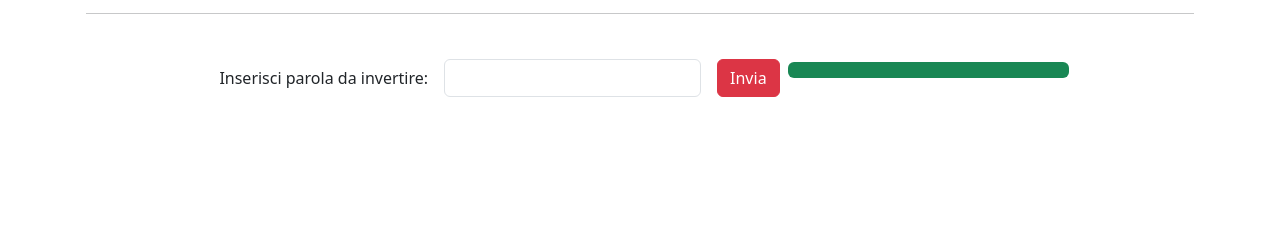
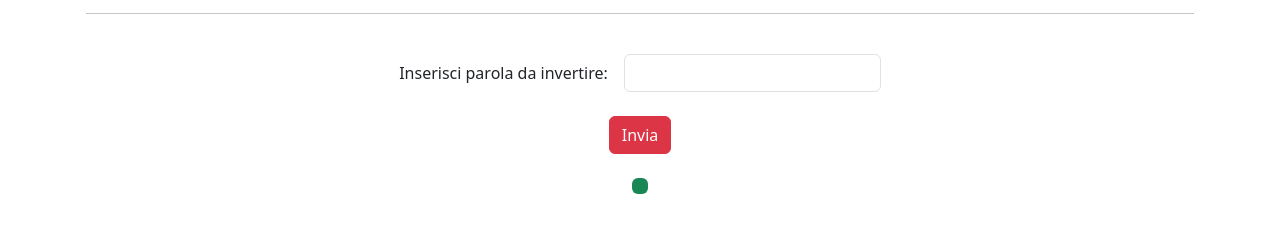
Before and after one commit to albertotaddeucci/js-jsnacks-blocco-3, a plain HTML site: page Snack1/index.html in a window 1280 px wide. Both pictures are taken after a click on the button "Invia". Shown: the part 75-308 px from the top of the page. Drawn offline with nearby package versions, Linux system fonts and the light colour scheme.

Commit message:
fix stile snack 1

```diff
--- a/Snack1/index.html
+++ b/Snack1/index.html
@@ -34,12 +34,17 @@
       <div class="col-auto">
         <input type="text" id="input-text" class="form-control">
       </div>
+    </div>
+    <div class="row justify-content-center flex-column align-items-center ">
       <div class="col-auto">
         <button id="button-start" class="btn btn-danger" >Invia</button>
       </div>
-      <div id="result" class="bg-success my-4 w-25 rounded-2 text-white p-2 text-center " style="display: none;"></div>
+      <div class="col-auto">
+        <div id="result" class="bg-success my-4 rounded-2 text-white p-2 text-center " style="display: none;"></div>
+
+      </div>
+
     </div>
-
 
   </div>
 
```
